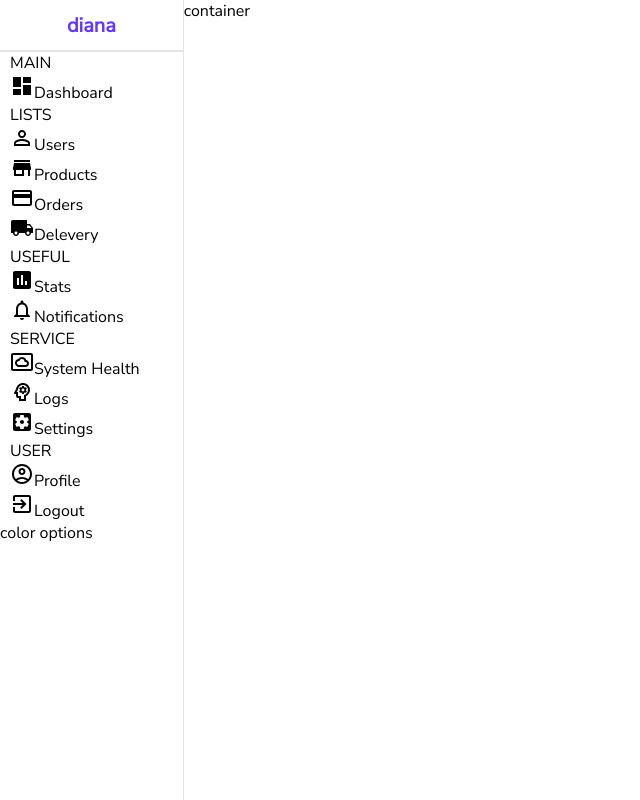
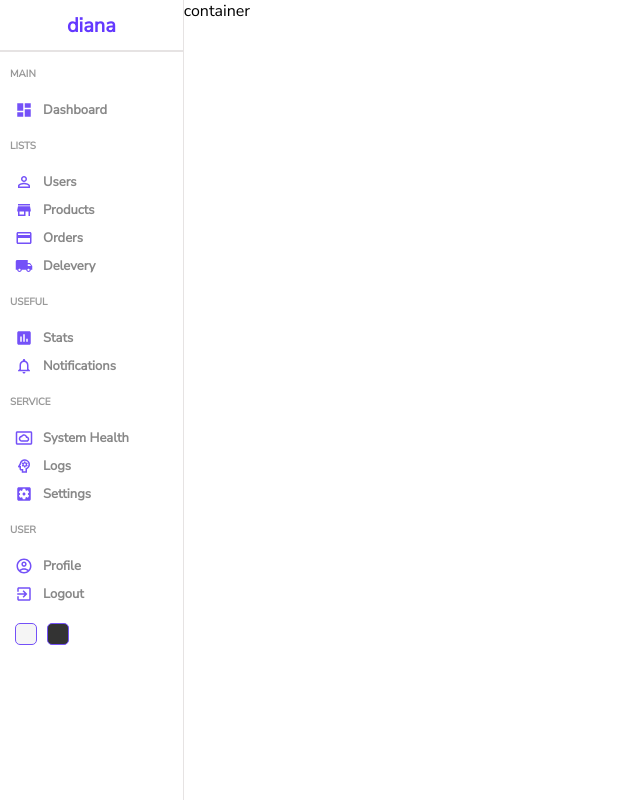
Before and after one commit to Leyla11/dashboard, a React (Create React App) app: page / in a window 1280 px wide. Shown: the whole page, without its empty margins (0-640 px from the left). Built offline with nearby package versions, Linux system fonts and the light colour scheme.

Commit message:
add styles mainleft

```diff
--- a/src/components/sidebar/Sidebar.jsx
+++ b/src/components/sidebar/Sidebar.jsx
@@ -76,7 +76,10 @@ const Sidebar = () => {
             </li>
           </ul>
         </div>
-        <div className="bottom">color options</div>
+        <div className="bottom">
+          <div className="colorOption"></div>
+          <div className="colorOption"></div>
+        </div>
     </div>
   )
 }
--- a/src/components/sidebar/sidebar.scss
+++ b/src/components/sidebar/sidebar.scss
@@ -28,6 +28,62 @@
             list-style: none;
             margin: 0;
             padding: 0;
+
+            .title {
+                font-size: 10px;
+                font-weight: bold;
+                color: #999;
+                margin-top: 15px;
+                margin-bottom: 15px;
+            }
+            li {
+                display: flex;
+                align-items: center;
+                padding: 5px;
+                cursor: pointer;
+
+                &:hover {
+                    background-color: #ece8ff;
+                }
+
+                .icon {
+                    font-size: 18px;
+                    color: #7451f8;
+                }
+
+                span {
+                    font-size: 13px;
+                    font-weight: 600;
+                    color: #888;
+                    margin-left: 10px;
+                }
+            }
+        }
+    }
+    .bottom {
+        display: flex;
+        align-items: center;
+        margin: 10px;
+
+        .colorOption {
+            width: 20px;
+            height: 20px;
+            border-radius: 5px;
+            border: 1px solid #7451f8;
+            cursor: pointer;
+            margin: 5px;
+
+            &:nth-child(1){
+                background-color: whitesmoke;
+            }
+
+            &:nth-child(2){
+                background-color: #333;
+            }
+
+            &:nth-child(3){
+                background-color:darkblue;
+            }
         }
     }
 }
```
